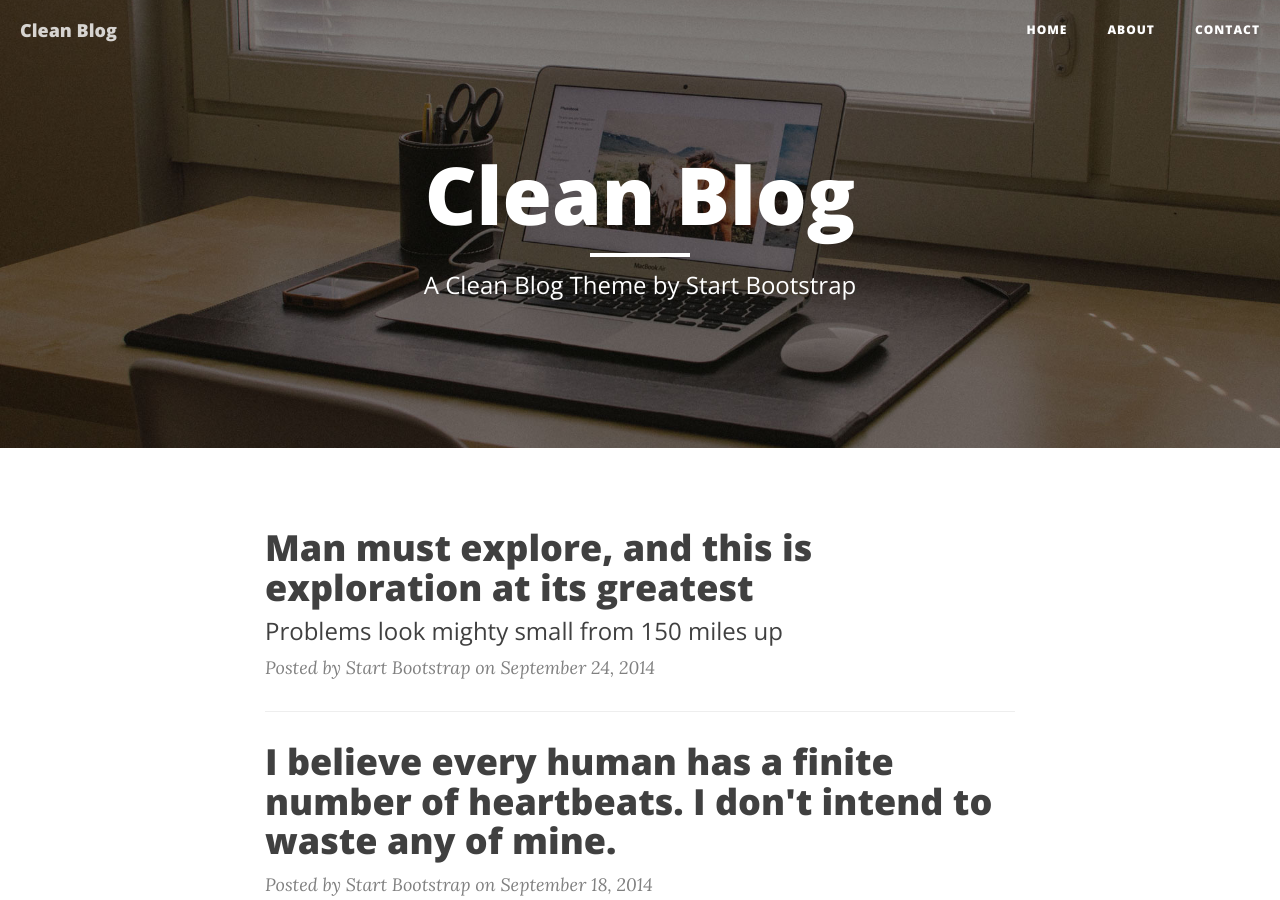
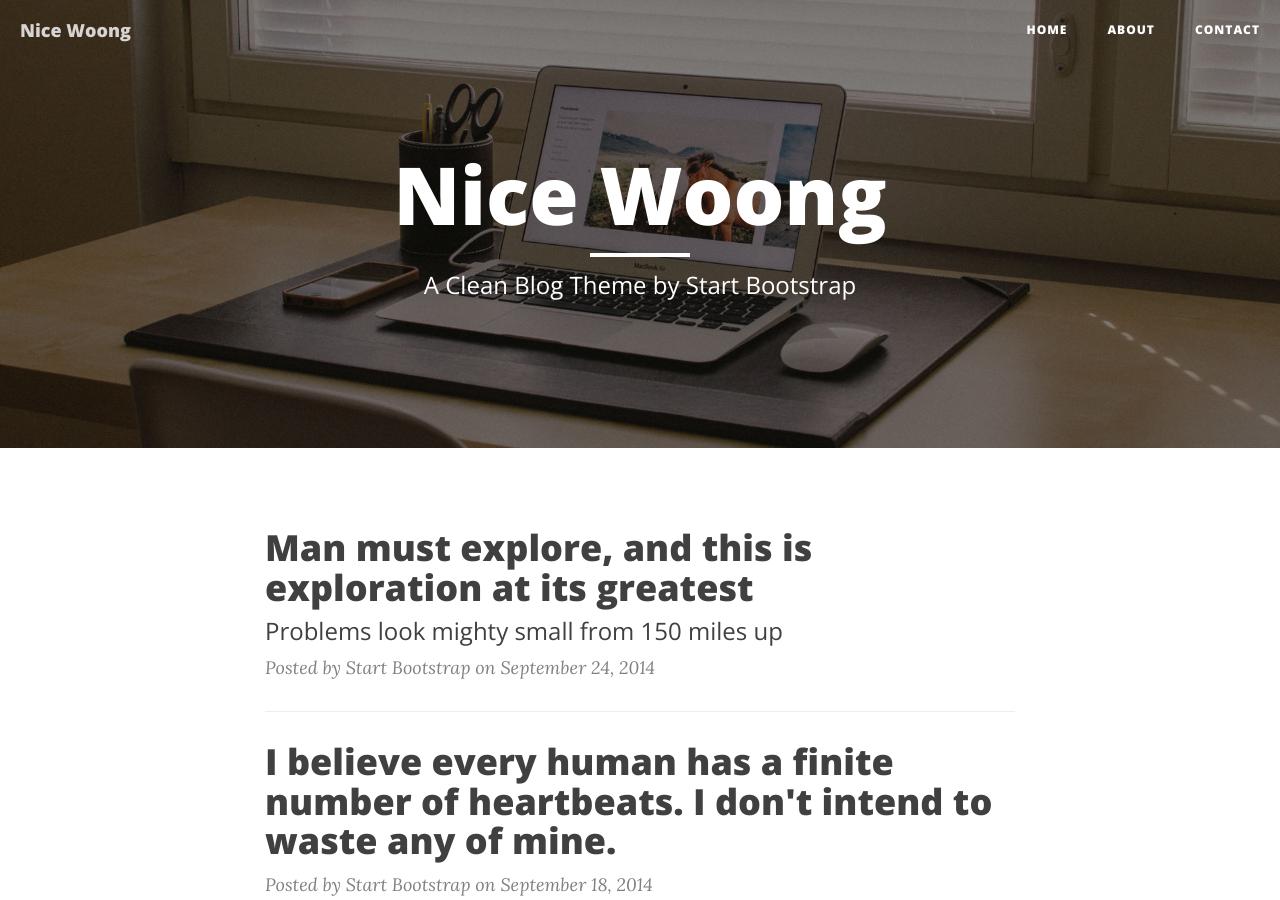
Before and after one commit to nicewoong/nicewoong.github.io, a Jekyll site: the page built from index.html, in a window 1280 px wide and 900 px high. Built offline with Jekyll 4.4.1, drawn with Linux system fonts in a browser that asks for light colours; nearby versions of some CDN libraries; the list of posts is cut into pages by our own code; some of the changed text lies outside the part shown.

Commit message:
Changed base url at config.yml file

```diff
--- a/_config.yml
+++ b/_config.yml
@@ -1,10 +1,10 @@
 # Site settings
-title: Clean Blog
+title: Nice Woong
 header-img: img/home-bg.jpg
-email: your-email@yourdomain.com
-copyright_name: Your/Project/Corporate Name
+email: thoughtscode@gmail.com
+copyright_name: nicewoong_blog
 description: "Write your site description here. It will be used as your sites meta description as well!"
-baseurl: "/startbootstrap-clean-blog-jekyll"
+baseurl: ""
 url: "http://yourdomain.com"
 twitter_username: SBootstrap
 github_username:  davidtmiller
```
